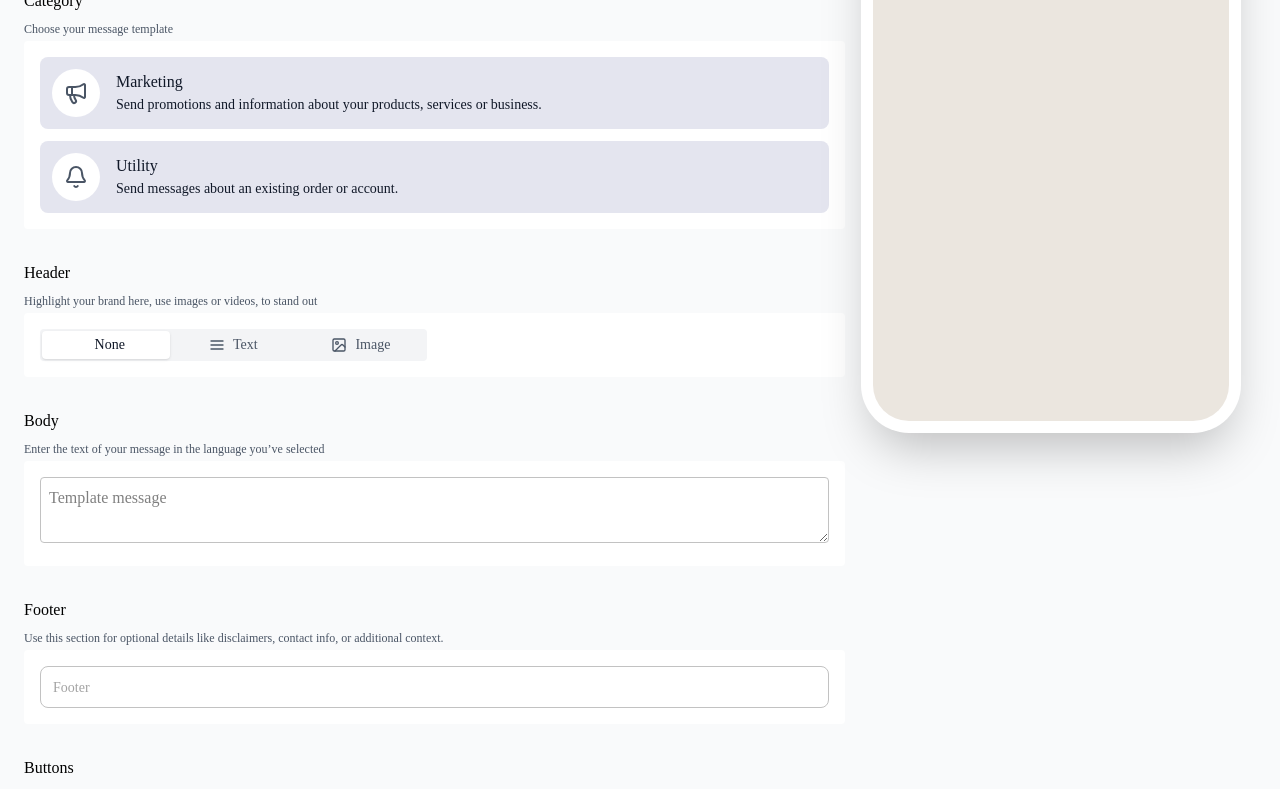
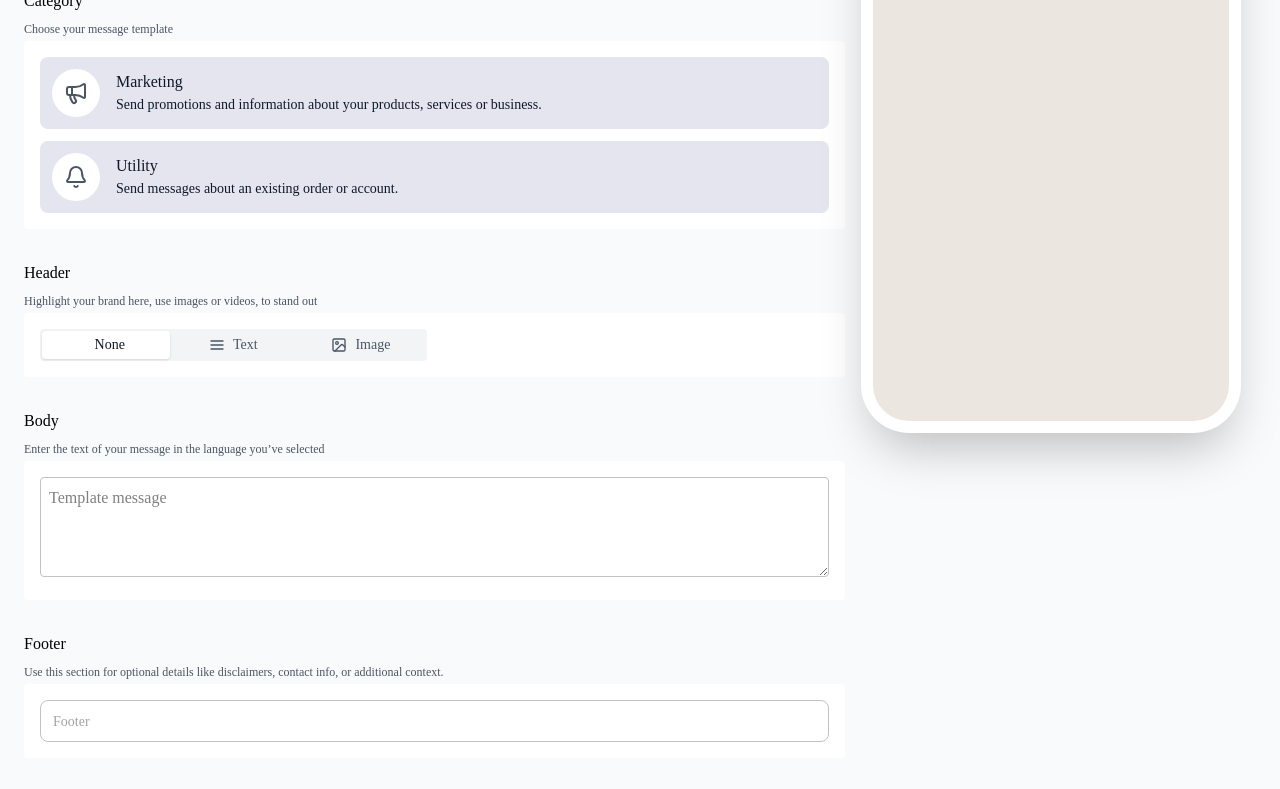
Before and after one commit to sirSayed98/template-message, a React (Vite) app: page / in a window 1280 px wide. Shown: the part 416-1205 px from the top of the page. Built offline with nearby package versions, Linux system fonts and the light colour scheme.

Commit message:
feat: add body validation and error message handling in Body component

```diff
--- a/src/components/form/body.tsx
+++ b/src/components/form/body.tsx
@@ -1,16 +1,19 @@
-import { useTemplate } from '@/context/templateHook';
-import FormInputHeader from '../common/form-input-header';
+import { useTemplate } from '@/context/templateHook'
+import FormInputHeader from '../common/form-input-header'
 
 export default function Body() {
-  const { setBody } = useTemplate();
-
+  const { setBody, runValidation, body } = useTemplate()
+  const bodyErrorMsg = runValidation && !body && 'Body is required'
   return (
     <div className='mt-8'>
-      <FormInputHeader title='Body' description='Enter the text of your message in the language you’ve selected' />
-      <div className='p-4 space-y-3 bg-white mt-1 rounded-sm'>
+      <FormInputHeader
+        title='Body'
+        description='Enter the text of your message in the language you’ve selected'
+      />
+      <div className='p-4 bg-white mt-1 rounded-sm'>
         <textarea
           name='body'
-        className="w-full focus:outline-none focus:ring-2 focus:ring-gray-500"
+          className='w-full h-[100px] focus:outline-none focus:ring-2 focus:ring-gray-500'
           placeholder='Template message'
           style={{
             outline: 'none',
@@ -19,10 +22,13 @@ export default function Body() {
             padding: '8px',
             fontSize: '16px',
           }}
-        onChange={(e) => {
-          setBody(e.target.value);
+          onChange={e => {
+            setBody(e.target.value)
           }}
         />
+        {bodyErrorMsg && (
+          <span className='text-red-500 mt-1'>{bodyErrorMsg as string}</span>
+        )}
       </div>
     </div>
   )
```
Lines whose indentation alone changed are shown as unchanged.
